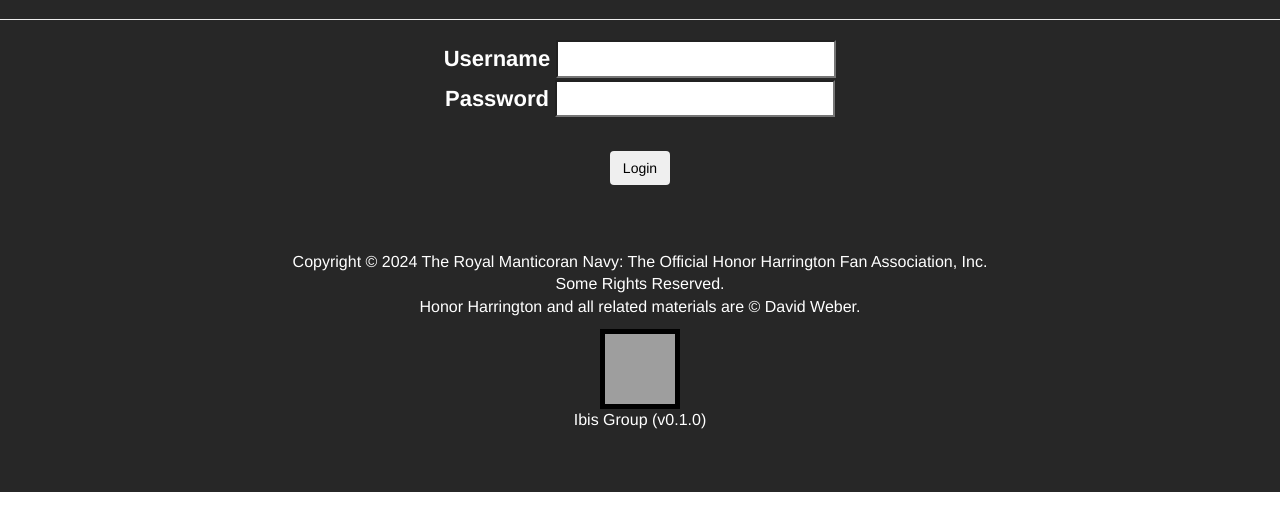
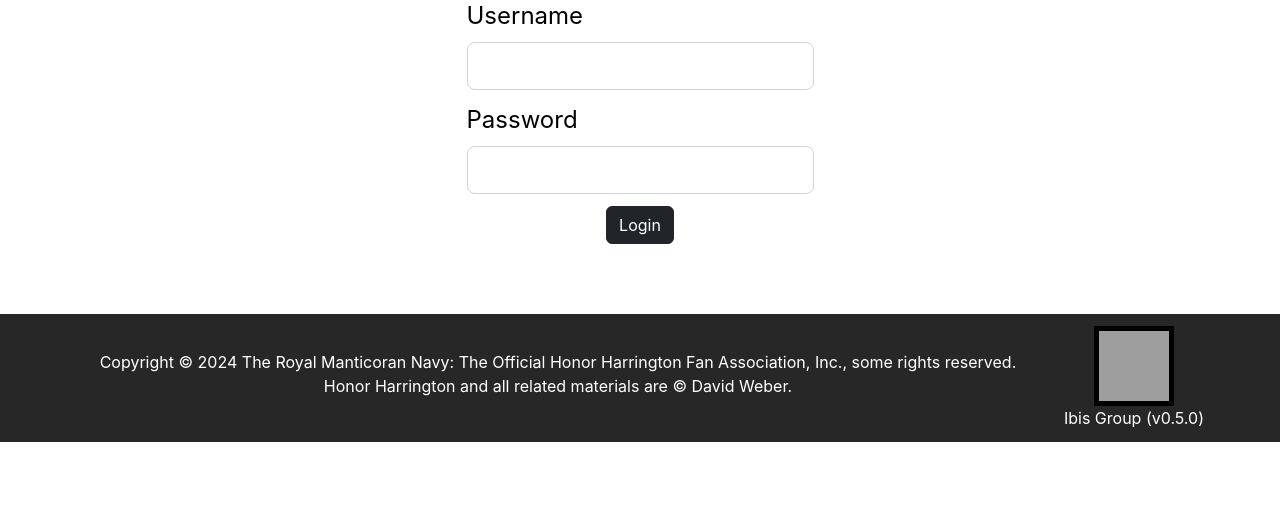
Before and after one commit to ramchip50/MarksmanshipCentral, a Django app: page /login/ in a window 1280 px wide. Shown: the part 358-870 px from the top of the page. After the commit the page ends 800 px from the top, so only its background shows below. Run offline with Django 3.2, Linux system fonts and the light colour scheme; parts of the project's set-up code (start-up, migrations or seed data) failed here and were passed over; some libraries are stand-ins or nearby versions; grey boxes are pictures that could not be loaded.

Commit message:
20240420.1033

```diff
--- a/MarksmanshipCentral/app/forms.py
+++ b/MarksmanshipCentral/app/forms.py
@@ -64,10 +64,8 @@ class RegistrationForm(ModelForm):
          }
 
 class signinform(forms.Form):
-    email_address = forms.EmailField(max_length=255,required=True,label='Email Address',
-                                     widget=forms.EmailInput)
-    passwrd = forms.CharField(max_length=50, required=True,label='Password',
-                               widget=forms.PasswordInput)
+    email_address = forms.EmailField(max_length=255,required=True,label='Email Address',widget=forms.EmailInput(attrs={'class':'form-control form-control-lg mb-3 text-dark'}))
+    passwrd = forms.CharField(max_length=50, required=True,label='Password', widget=forms.PasswordInput(attrs={'class':'form-control form-control-lg mb-3 text-dark'}))
 
     def clean(self):
         try:
--- a/MarksmanshipCentral/app/templates/app/TRMNlogin.html
+++ b/MarksmanshipCentral/app/templates/app/TRMNlogin.html
@@ -1,59 +1,22 @@
-<!DOCTYPE html>
-<html>
-  <head>
-    <meta charset="utf-8" />
-    <meta name="viewport" content="width=device-width, initial-scale=1.0"/>
-    <title>{{ title }} - Marksmanship Central</title>
-    {% load static %}
-    <link rel="stylesheet" type="text/css" href="{% static 'app/content/bootstrap.min.css' %}" />
-    <link rel="stylesheet" type="text/css" href="{% static 'app/content/site.css' %}" />
-    <script src="{% static 'app/scripts/modernizr-2.6.2.js' %}"></script>
+{% extends 'app/base.html' %}
+{% block nav %}
 
-    <style>
-        .html {
-            background-color: #272727;
-            color: #fff;
-        }
-        .main {
-            background-color: #272727;
-            color: #fff;
-            font-size: 22px;
-            min-height: 100vh;
-        }
-        .footer {
-            position: absolute;
-            bottom: 0;
-            width: 100%;
-            background-color: #272727;
-            font-size: 16px;
-            color: #fff;
-            text-align: center;
-            display: flex;
-            flex-direction: column;
-            justify-content: center;
-        }
-
-      .cropped1 {
-        width: 80px; /* width of container */
-        height: 80px; /* height of container */
-        object-fit: cover;
-        object-position: 20% 10%;
-        border: 5px solid black;
-      }
-    </style>
-  </head>
-<center>
-  <div class="navbar-header" style="background-color:#111">
-    <hr/>
-</div>
+{% endblock %}
+{% block title %}
+    MC Member Info
+{% endblock title %}
+{% block name %}
+    Member Information
+{% endblock name%}
+{% block content %}
     <div class="main">
         <br><br><br>
-    <h2>Welcome to the TRMN's Marksmanship Central</h2>
-  <a href="https://www.trmn.org" style="text-align:center"><img src="https://www.trmn.org/user/themes/trmn/images/trmn-2023.png" alt="TRMN Seal" width="150px" height="150px" data-src="https://www.trmn.org/user/themes/trmn/images/trmn-2023.png"></a>
-
-<hr>
-
-
+        <div class="d-grid gap-2 mx-auto justify-content-center">
+            <p class="text-center fs-2 fw-bold">
+                Welcome to the TRMN's Marksmanship Central
+            </p>
+        </div>
+        <br />
         {% if messages %}
             {% for message in messages %}
                 <div class="alert alert-warning alert-dismissible fade show" role="alert">
@@ -62,9 +25,10 @@
                         <span aria-hidden="true">&times;</span>
                     </button>
                 </div>
+
             {% endfor %}
         {%endif%}
-
+        <div class="d-grid gap-2 mx-auto justify-content-center">
             <form action="" method="post" class="form-horizontal">
                 {% csrf_token %}
                 <div class="mb-3">
@@ -76,34 +40,15 @@
                     {{ form.passwrd }}
                 </div>
 
-      <br>
-      <input type="submit" value="Login" class="btn btn-light" />
-      </form>
-      <div class="container">
-        {% if messages %}
-          {% for message in messages %}
-            {{ message }}
-          {% endfor %}
-        {%endif%}
+                <div class="d-grid gap-2 mx-auto justify-content-center">
+                    <button type="submit" class="btn btn-dark ">Login</button>
                 </div>
             </form>
 
+
         </div>
-</center>
-<div class="footer"  >
-    <p>Copyright &copy; 2024 The Royal Manticoran Navy: The Official Honor Harrington Fan
-        Association, Inc. <br>
-        Some Rights Reserved.<br>
-        Honor Harrington and all related materials are &copy; David Weber.</p>
-    <span class="text-center">
-        <img class="cropped1" src="https://upload.wikimedia.org/wikipedia/commons/thumb/8/80/Djehutymooncrown.jpg/800px-Djehutymooncrown.jpg" width="50px" height="75px"
-                                   data-src="https://upload.wikimedia.org/wikipedia/commons/thumb/8/80/Djehutymooncrown.jpg/800px-Djehutymooncrown.jpg"></span>
-    <p>Ibis Group (v0.1.0)</p>
-        <span id="siteseal"><script type="text/javascript"
-                                src="https://seal.starfieldtech.com/getSeal?sealID=v0CA19iS5KO2zCDMQWVQcf848PG2A4U0OWBVbTgzfEuk6Lrf8ASy84CTVQ5M"></script></span>
     </div>
-	<script src="https://code.jquery.com/jquery-3.3.1.slim.min.js" integrity="sha384-q8i/X+965DzO0rT7abK41JStQIAqVgRVzpbzo5smXKp4YfRvH+8abtTE1Pi6jizo" crossorigin="anonymous"></script>
-    <script src="https://cdnjs.cloudflare.com/ajax/libs/popper.js/1.14.7/umd/popper.min.js" integrity="sha384-UO2eT0CpHqdSJQ6hJty5KVphtPhzWj9WO1clHTMGa3JDZwrnQq4sF86dIHNDz0W1" crossorigin="anonymous"></script>
-    <script src="https://stackpath.bootstrapcdn.com/bootstrap/4.3.1/js/bootstrap.min.js" integrity="sha384-JjSmVgyd0p3pXB1rRibZUAYoIIy6OrQ6VrjIEaFf/nJGzIxFDsf4x0xIM+B07jRM" crossorigin="anonymous"></script>
+{% endblock %}
 
-</html>
+{% block script %}
+{% endblock %}
--- a/MarksmanshipCentral/app/templates/app/base.html
+++ b/MarksmanshipCentral/app/templates/app/base.html
@@ -52,7 +52,7 @@
 
         .hero-head {
             padding-top: 12px;
-            padding-bottom: 6px
+            padding-bottom: 12px
         }
 
         .bring-down {
```
Also changed, not shown: MarksmanshipCentral/app/templates/app/TRMNlogout.html (+25 -63 lines). Lines whose indentation alone changed are shown as unchanged.
